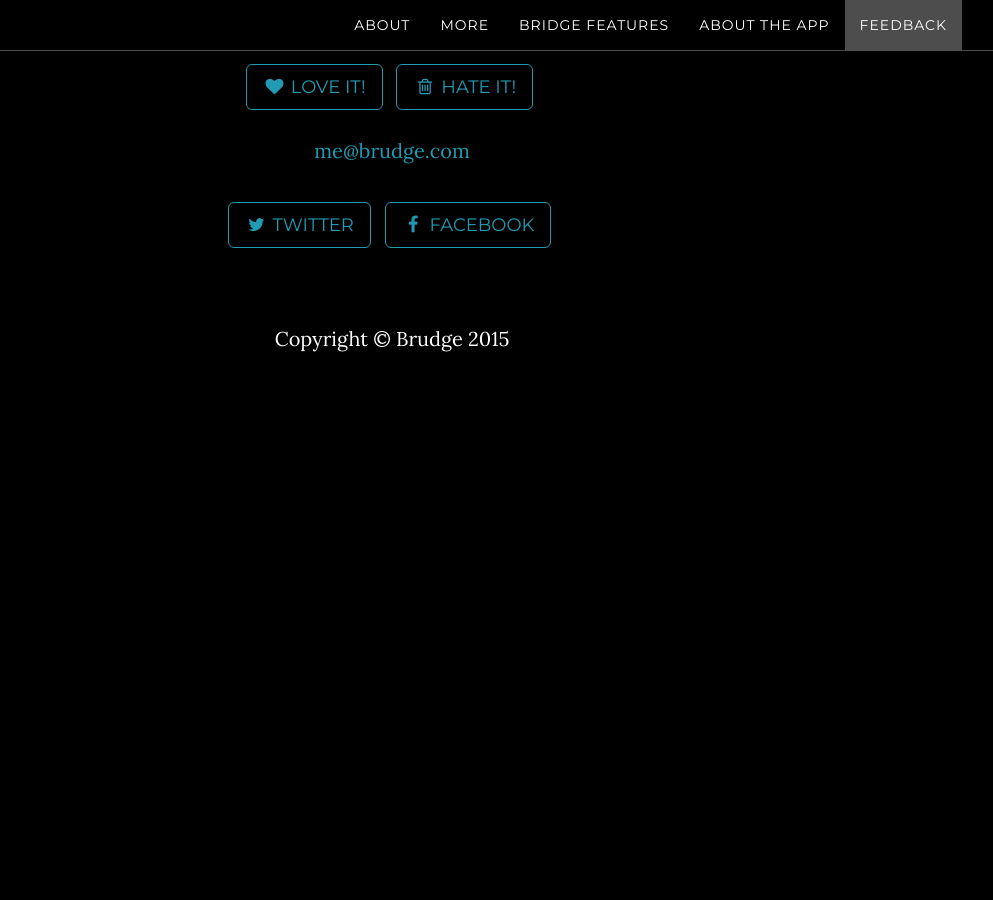
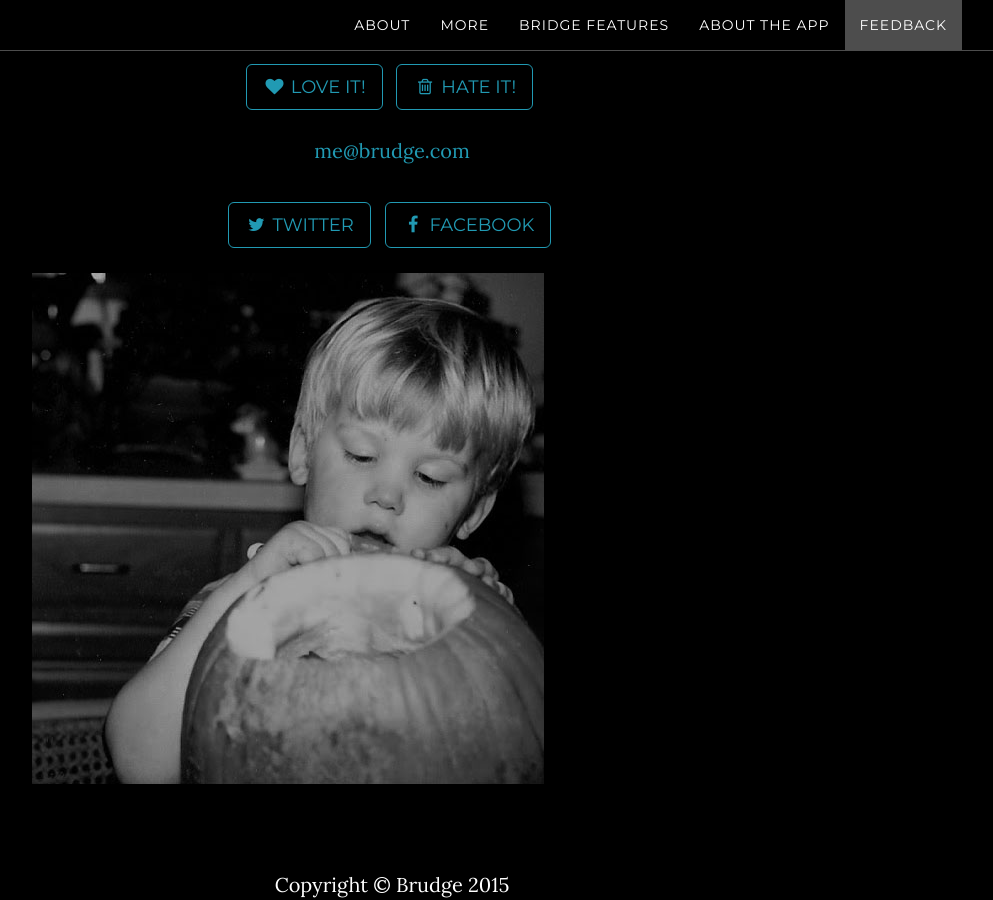
Before and after one commit to the-ted/brudge, a Jekyll site: the page built from index.html, in a window 1280 px wide and 900 px high, scrolled down 5988 px. Shown: the whole window, without its empty margins (248-1241 px from the left). Built offline with Jekyll 4.4.1, drawn with Linux system fonts in a browser that asks for light colours; before the commit the page ends 6393 px from its top, so only the background shows below that.

Commit message:
Added contact pic

```diff
--- a/_includes/contact.html
+++ b/_includes/contact.html
@@ -35,6 +35,11 @@
                     </li>
                     {% endfor %}
                 </ul>
+		<div class="container">
+		  <p>
+		    <img class="img-responsive" src="img/Ted-Pic.jpg">
+		  </p>
+		</div>
             </div>
         </div>
     </section>
```
Also changed, not shown: img/Ted-Pic.jpg (added).
